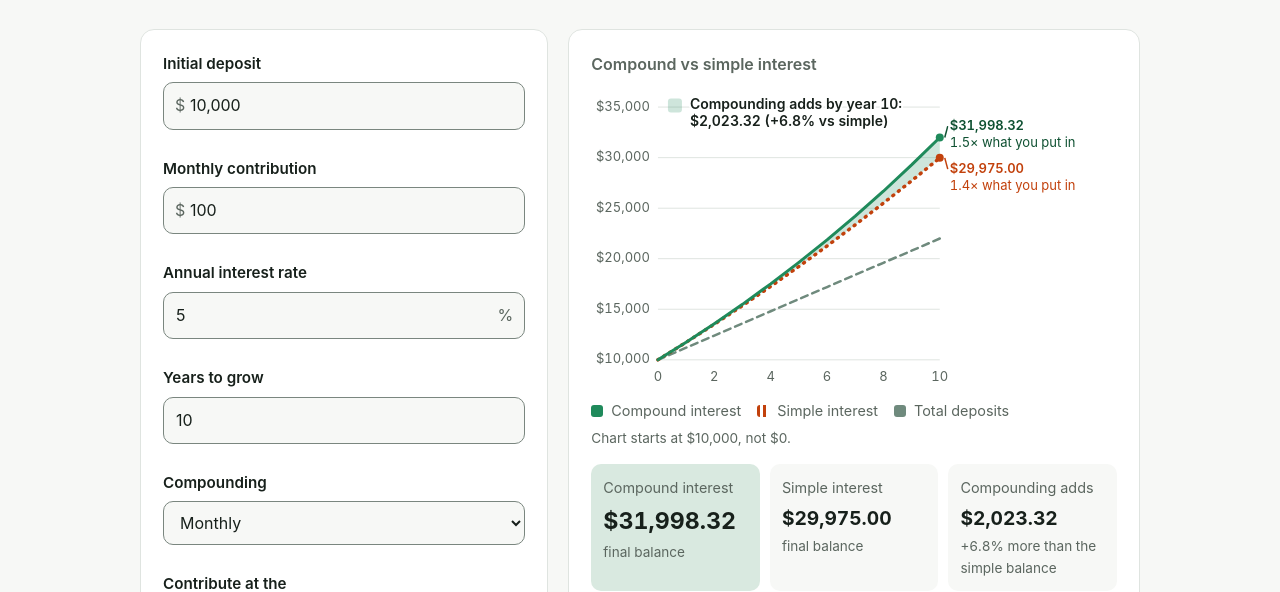
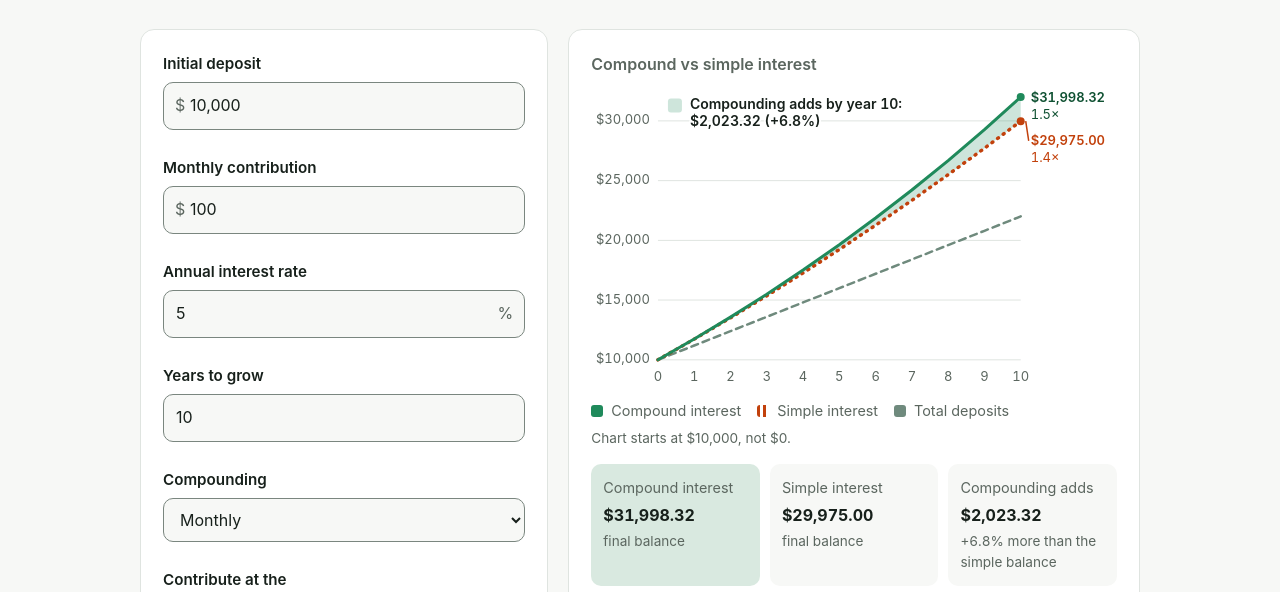
Before and after one commit to stepwellfinancial/thecompoundcalc-site, a plain HTML site: page site/index.html in a window 1280 px wide. Shown: the part 208-800 px from the top of the page. Drawn offline with Linux system fonts and the light colour scheme.

Commit message:
Calculator: tile figures never break inside a number; the bare chart wording (+6.8% and 1.5×)

```diff
--- a/site/app.js
+++ b/site/app.js
@@ -124,7 +124,7 @@
     if (cut < 0 || fits([text])) return [text];
     var two = [text.slice(0, cut + 1), text.slice(cut + 2)];
     if (fits(two)) return two;
-    // Still too long: the figure and its "(+6.8% vs simple)" on separate lines, else the
+    // Still too long: the figure and its "(+6.8%)" on separate lines, else the
     // words split before " by ", else both. The last way is used even if it does not fit.
     var by = two[0].indexOf(" by "), paren = two[1].indexOf(" (");
     var tries = [];
@@ -139,12 +139,15 @@
    * simpleText are the end labels; addsText is the "Compounding adds" label. size,
    * if given, is {W, H} in CSS pixels: the chart is then drawn at that size with the
    * text sizes from sizeFor(W). Without it, the 640 x 480 layout as before.
-   * mult, if given, is {compound, simple}: each end figure's growth multiple ("2.3x").
-   * It is written under that figure as "2.3× what you put in", or "2.3× deposits" when
-   * the longer words would squeeze the plot. Without mult the end labels are the
-   * figure alone, as before. */
+   * mult, if given, is {compound, simple}: each end figure's growth multiple ("2.3×"),
+   * written on a second line under that figure, followed by WORDS.multTail (empty: "2.3×").
+   * Without mult the end labels are the figure alone, as before. */
   var LABEL_H = 16, BAND_GAP = 8;
-  var SUB_LONG = " what you put in", SUB_SHORT = " deposits";
+  /* The words on the chart itself, in one place: what follows a multiple under an end figure and
+   * what follows the percent in the "Compounding adds" label. Both are bare for now, "1.5×" and
+   * "(+6.8%)". The fuller wordings considered were " deposits" ("1.5× deposits") and " more"
+   * ("(+6.8% more)"): put either back here and in the tests' TAIL_ constants. */
+  var WORDS = { multTail: "", pctTail: "" };
   // Clear space between the compound and the simple end label (each a figure and its
   // multiple), so a figure never reads as part of the label above it.
   var SUB_GAP = 8;
@@ -157,8 +160,7 @@
     var hasSub = !!(mult && mult.compound && mult.simple);
     // subStep is at least 1.25 times the text size, so the two lines keep a line height over 1.2.
     var subStep = hasSub ? (sz ? Math.ceil(labelPx * 1.25) : 15) : 0, hh = labelH + subStep;
-    var subWith = function (suffix) { return hasSub ? { compound: mult.compound + suffix, simple: mult.simple + suffix } : null; };
-    var subLong = subWith(SUB_LONG), subShort = subWith(SUB_SHORT);
+    var sub = hasSub ? { compound: mult.compound + WORDS.multTail, simple: mult.simple + WORDS.multTail } : null;
     var subWidth = function (s) { return s ? Math.max(labelWidth(s.compound, labelPx), labelWidth(s.simple, labelPx)) : 0; };
     var axis = scaleFor(pts);
     var W = sz ? size.W : 640, H = sz ? size.H : 480, T = sz ? 10 : 8, B = sz ? axisPx + 18 : 30;
@@ -173,14 +175,8 @@
       });
       L = 10 + Math.max.apply(null, tickW);
     }
-    var rightFor = function (s) {
-      return (sz ? 4 : 14) + 10 + Math.max(labelWidth(compoundText, labelPx), labelWidth(simpleText, labelPx), subWidth(s));
-    };
+    var R = (sz ? 4 : 14) + 10 + Math.max(labelWidth(compoundText, labelPx), labelWidth(simpleText, labelPx), subWidth(sub));
     var minPlot = Math.round(0.4 * W);
-    // The multiple's words in full, unless they would squeeze the plot below its
-    // minimum: then the shorter words, which still say what the multiple is of.
-    var sub = subLong, R = rightFor(sub);
-    if (sz && hasSub && W - L - R < minPlot) { sub = subShort; R = rightFor(sub); }
     // On a narrow chart "Compounding adds" would be as wide as the plot, so it goes
     // in its own band above the plot, starting at the chart's left edge. End figures
     // too long for the right margin go in that band too, so their text keeps its size:
@@ -197,8 +193,7 @@
         };
         endLines = { compound: named("Compound", compoundText), simple: named("Simple", simpleText) };
         if (hasSub) {
-          // The multiple is the last line of each: the full words if they fit the band.
-          sub = labelWidth(subLong.compound, labelPx) <= W - 2 - 22 && labelWidth(subLong.simple, labelPx) <= W - 2 - 22 ? subLong : subShort;
+          // The multiple is the last line of each.
           endLines.compound.push(sub.compound);
           endLines.simple.push(sub.simple);
         }
@@ -289,7 +284,7 @@
 
   root.ChartAxis = { niceMax: niceMax, niceStep: niceStep, scaleFor: scaleFor, axisLabel: axisLabel,
     endLabels: endLabels, labelWidth: labelWidth, addsWidth: addsWidth, frame: frame, LABEL_H: LABEL_H,
-    sizeFor: sizeFor, wrapAdds: wrapAdds };
+    sizeFor: sizeFor, wrapAdds: wrapAdds, words: WORDS };
 })(typeof self !== "undefined" ? self : this);
 
 (function () {
@@ -348,7 +343,23 @@
   /* Three lines over the years: compound balance, simple interest balance, and
    * total deposits. The gap between the top two is what compounding adds. */
   var lastDraw = null;
+
+  /* A figure never breaks inside a number. styles.css sizes it to its tile (down to 1rem); if it
+   * still does not fit, the three tiles stack into one column (.stack); only if it does not fit even
+   * then (the very largest inputs) may it wrap (.wrap-long). Run whenever the figures or the width change. */
+  var tiles = document.querySelector(".split");
+  function fitTiles() {
+    if (!tiles) return;
+    tiles.classList.add("fit");
+    tiles.classList.remove("stack", "wrap-long");
+    var over = function () {
+      return [].some.call(tiles.querySelectorAll("dd:not(.more)"), function (d) { return d.scrollWidth > d.clientWidth + 1; });
+    };
+    if (over()) { tiles.classList.add("stack"); if (over()) tiles.classList.add("wrap-long"); }
+  }
+
   function drawChart(inputs, yearly, adds) {
+    fitTiles();
     lastDraw = [inputs, yearly, adds];
     var pts = [{ year: 0, balance: inputs.principal, simpleBalance: inputs.principal, contributions: inputs.principal }].concat(yearly);
     var top = pts[pts.length - 1];
@@ -362,7 +373,7 @@
     // Both or neither: one figure with a multiple and the other without would mislead.
     if (!mult.compound || !mult.simple) mult = { compound: "", simple: "" };
     var pct = C.addsPercentText(adds, top.simpleBalance);
-    var addsText = "Compounding adds by year " + years + ": " + money.format(adds) + (pct ? " (" + pct + " vs simple)" : "");
+    var addsText = "Compounding adds by year " + years + ": " + money.format(adds) + (pct ? " (" + pct + A.words.pctTail + ")" : "");
     // Drawn at the chart box's own size in CSS pixels, so the text is the same size on
     // every screen. The height comes from the box's aspect-ratio in styles.css, never
     // from what was drawn in it last. Without one, the 640 x 480 layout.
@@ -400,7 +411,7 @@
     // Each end dot's value, in its line's colour, pushed apart when the dots are close,
     // with a short tick back to its dot when it had to move. When they sit in the band
     // above the plot (long figures on a phone), each follows a dot in its line's colour.
-    // The growth multiple is a second line under each figure (class end-sub), in words.
+    // The growth multiple is a second line under each figure (class end-sub); the full words are in the aria text.
     [["compound", top.balance, f.endCompoundY, compoundText], ["simple", top.simpleBalance, f.endSimpleY, simpleText]].forEach(function (e) {
       var dy = y(e[1]);
       if (f.endsAbove) {
--- a/site/styles.css
+++ b/site/styles.css
@@ -112,8 +112,18 @@
 .split dd { margin: 4px 0 0; font-size: 1.2rem; font-weight: 700; font-variant-numeric: tabular-nums; overflow-wrap: anywhere; }
 .split .hi { background: color-mix(in srgb, var(--interest) 14%, var(--bg)); }
 .split .hi dd { color: var(--ink); font-size: 1.45rem; }
+/* The calculator's tiles (app.js adds .fit): a figure never breaks inside a number. Each tile is a
+   container and its figure is sized to the tile's own width (down to 1rem; the plain font-size before
+   each clamp is the fallback where container units are not supported). If a figure still does not fit,
+   app.js adds .stack and the three tiles stack into one column; only if it does not fit even then (the
+   very largest inputs) does it add .wrap-long and the figure may wrap. */
+.split.fit div { container-type: inline-size; }
+.split.fit dd { font-size: 1rem; font-size: clamp(1rem, 11cqw, 1.2rem); white-space: nowrap; overflow-wrap: normal; }
+.split.fit .hi dd { font-size: 1rem; font-size: clamp(1rem, 11cqw, 1.45rem); }
+.split.stack { grid-template-columns: minmax(0, 1fr); }
+.split.wrap-long dd, .split.wrap-long .hi dd { white-space: normal; overflow-wrap: anywhere; font-size: .875rem; }
 /* The small line under a tile's figure ("final balance", "+6.8% more than the simple balance"). */
-.split dd.more, .split .hi dd.more { margin-top: 2px; font-size: .85rem; font-weight: 400; color: var(--muted); }
+.split dd.more, .split .hi dd.more, .split.fit dd.more, .split.fit .hi dd.more { margin-top: 2px; font-size: .85rem; font-weight: 400; color: var(--muted); white-space: normal; overflow-wrap: normal; }
 .key { width: 12px; height: 12px; border-radius: 3px; display: inline-block; flex: none; }
 .key-contrib { background: var(--contrib); }
 .key-interest { background: var(--interest); }
```
Also changed, not shown: 1 other file.
